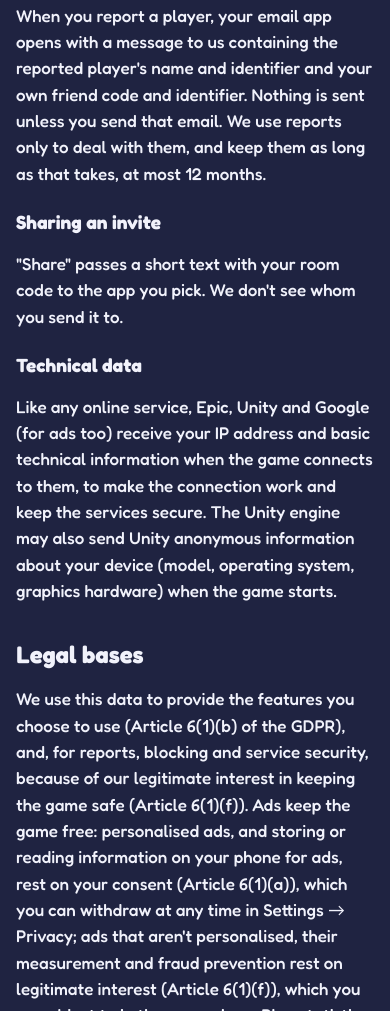
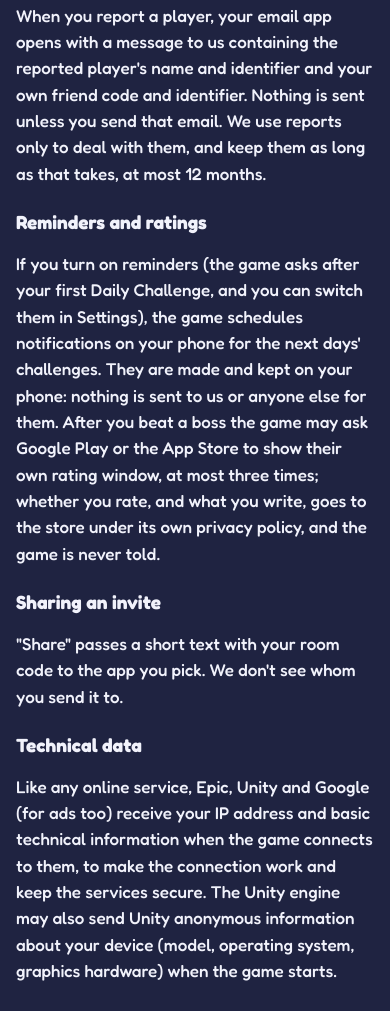
Before and after one commit to And-Games-Studio/splitit, a plain HTML site: page privacy/index.html in a window 390 px wide. Shown: the part 8269-9280 px from the top of the page. Drawn offline with Linux system fonts and the light colour scheme.

Commit message:
Privacy policy: reminders stay on the phone, ratings go to the store
Co-Authored-By: Claude Opus 5.5 <noreply@anthropic.com>

```diff
--- a/privacy/index.html
+++ b/privacy/index.html
@@ -93,6 +93,9 @@
 		<h3>Reports</h3>
 		<p>When you report a player, your email app opens with a message to us containing the reported player's name and identifier and your own friend code and identifier. Nothing is sent unless you send that email. We use reports only to deal with them, and keep them as long as that takes, at most 12 months.</p>
 
+		<h3>Reminders and ratings</h3>
+		<p>If you turn on reminders (the game asks after your first Daily Challenge, and you can switch them in Settings), the game schedules notifications on your phone for the next days' challenges. They are made and kept on your phone: nothing is sent to us or anyone else for them. After you beat a boss the game may ask Google Play or the App Store to show their own rating window, at most three times; whether you rate, and what you write, goes to the store under its own privacy policy, and the game is never told.</p>
+
 		<h3>Sharing an invite</h3>
 		<p>"Share" passes a short text with your room code to the app you pick. We don't see whom you send it to.</p>
 
```
